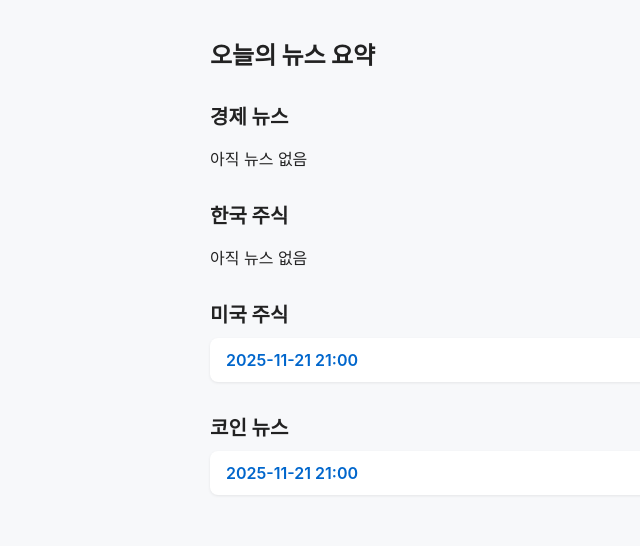
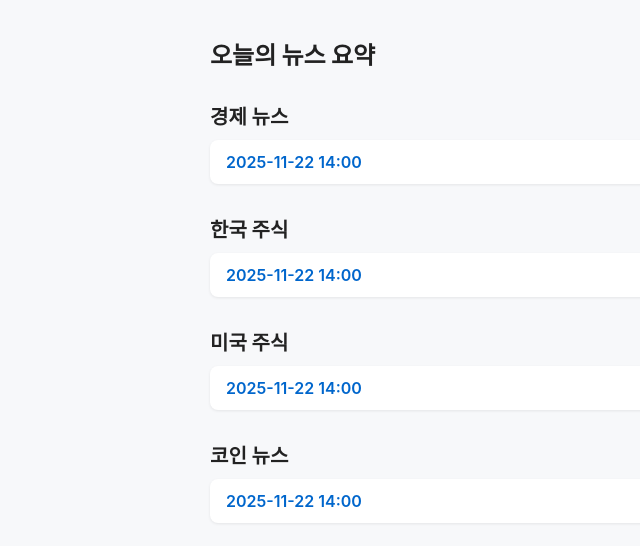
Before and after one commit to juns21/up, a plain HTML site: page index.html in a window 1280 px wide. Shown: the whole page, without its empty margins (0-640 px from the left). Drawn offline with Linux system fonts and the light colour scheme.

Commit message:
auto update: 2025-11-22 14:27

```diff
--- a/index.html
+++ b/index.html
@@ -12,22 +12,22 @@
 
     <section>
         <h2>경제 뉴스</h2>
-        <p>아직 뉴스 없음</p>
+        <ul class="news-list"><li><a href="economy/2025-11-22-1400.html">2025-11-22 14:00</a></li></ul>
     </section>
 
     <section>
         <h2>한국 주식</h2>
-        <p>아직 뉴스 없음</p>
+        <ul class="news-list"><li><a href="korea_stocks/2025-11-22-1400.html">2025-11-22 14:00</a></li></ul>
     </section>
 
     <section>
         <h2>미국 주식</h2>
-        <ul class="news-list"><li><a href="us_stocks/2025-11-21-2100.html">2025-11-21 21:00</a></li></ul>
+        <ul class="news-list"><li><a href="us_stocks/2025-11-22-1400.html">2025-11-22 14:00</a></li></ul>
     </section>
 
     <section>
         <h2>코인 뉴스</h2>
-        <ul class="news-list"><li><a href="crypto/2025-11-21-2100.html">2025-11-21 21:00</a></li></ul>
+        <ul class="news-list"><li><a href="crypto/2025-11-22-1400.html">2025-11-22 14:00</a></li></ul>
     </section>
 </div>
 
```
Also changed, not shown: pages/index.html (+4 -4 lines).
